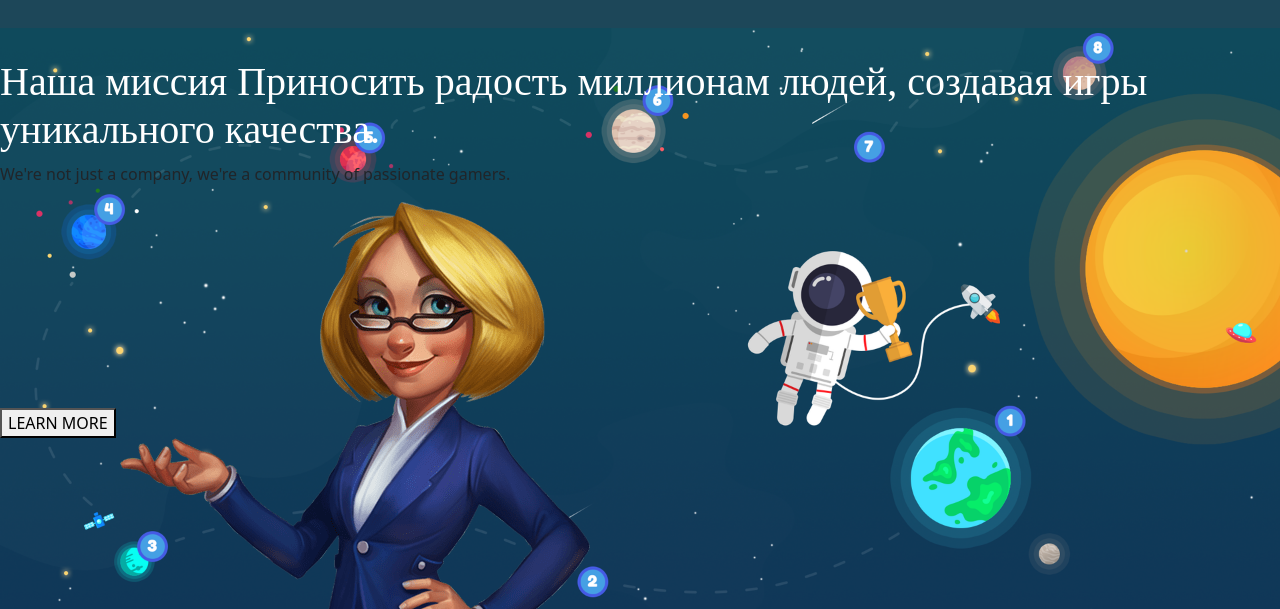
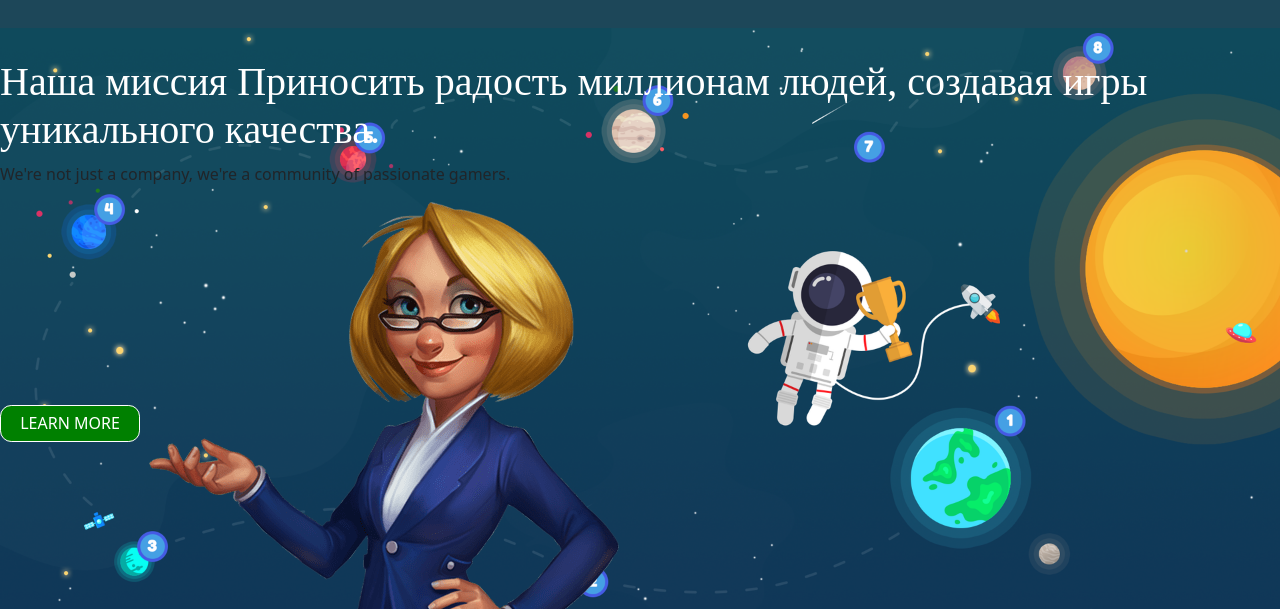
Before and after one commit to mnAnnaSan/playrix2, a plain HTML site: page index.html in a window 1280 px wide. Shown: the part 191-800 px from the top of the page. Drawn offline with nearby package versions, Linux system fonts and the light colour scheme.

Commit message:
Sample code

```diff
--- a/css/index.css
+++ b/css/index.css
@@ -78,13 +78,13 @@ header .menu{
 
 @media (min-width:660 px){
 .device {
-    display: grid;
+    display: flex;
 grid-template-columns:1fr 1fr;
 
 }
 }
 .device{
-    display: flex;
+    display: grid;
     flex-direction: row-reverse;
     background:rgb(29, 71, 89);
     background-size: cover;
@@ -97,3 +97,14 @@ grid-template-columns:1fr 1fr;
     background-position: center;
 
 }
+
+.button {
+    padding: 0.35em 1.2em;
+    border: 0.1em solid #FFFFFF;
+    margin: 0 0.3em 0.3em 0;
+    border-radius: 0.7em;
+    color:white;
+    text-align: center;
+    transition: color green;
+    background-color: green;
+}
```
